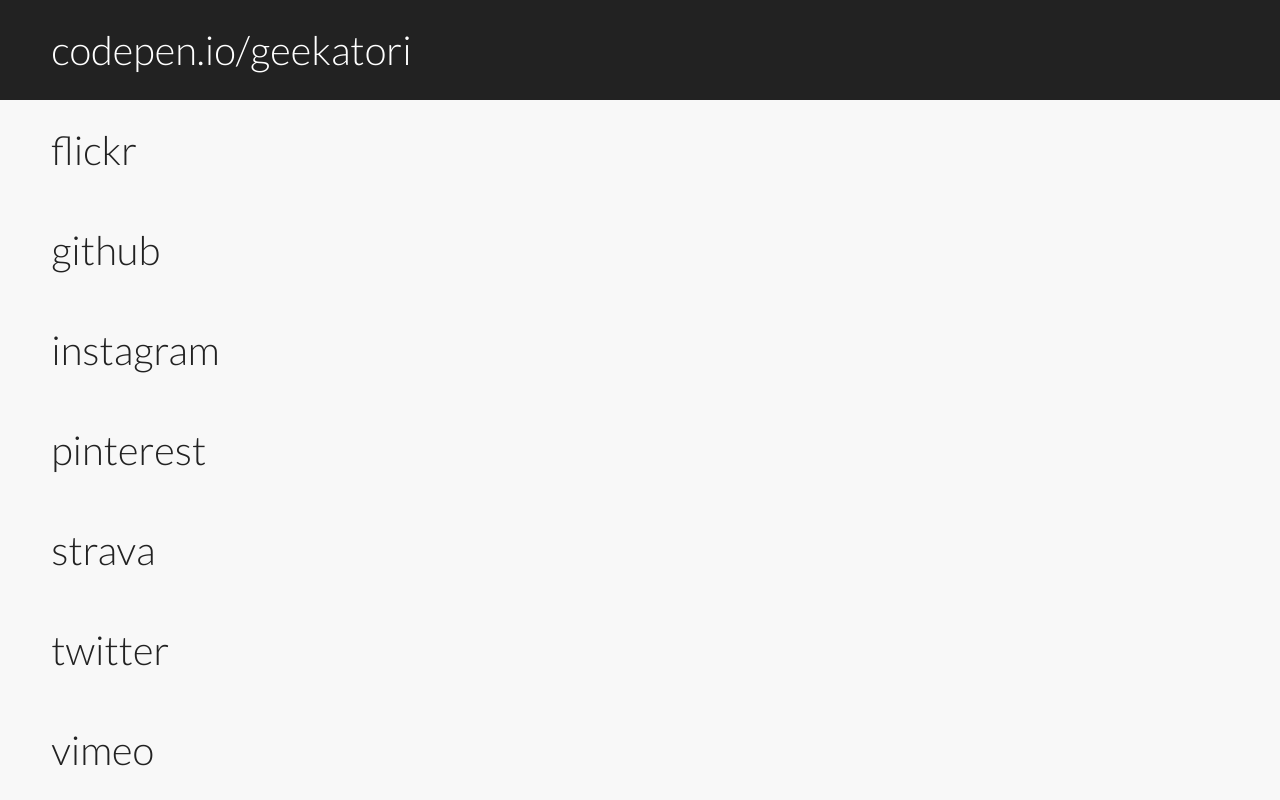
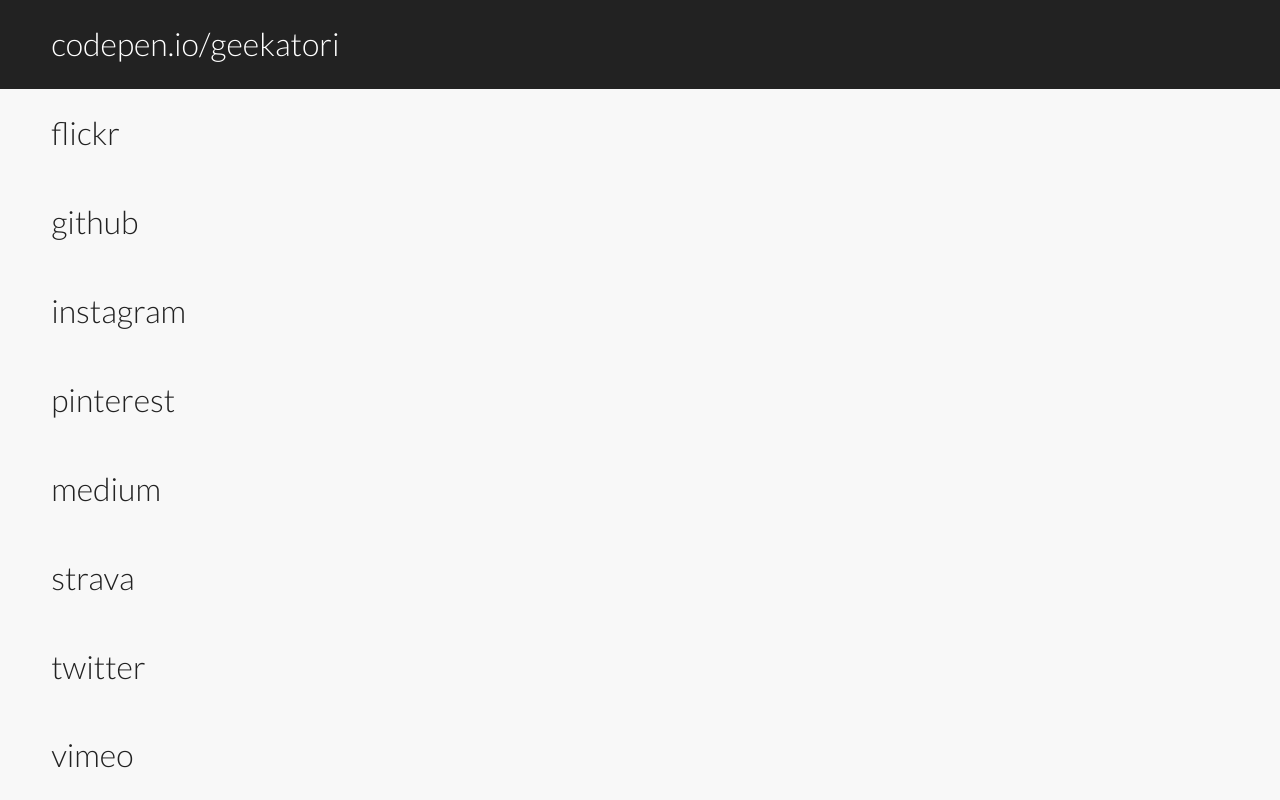
Before and after one commit to Geekatori/geekatori.com, a plain HTML site: page index.html in a window 1280 px wide. Drawn offline with Linux system fonts and the light colour scheme.

Commit message:
add medium network

```diff
--- a/index.html
+++ b/index.html
@@ -1,12 +1,14 @@
 <!DOCTYPE html>
 <html lang="en">
+
 <head>
     <meta charset="utf-8" />
-    <meta name="viewport" content="width=device-width, initial-scale=1.0, maximum-scale=1.0, user-scalable=0"/>
+    <meta name="viewport" content="width=device-width, initial-scale=1.0, maximum-scale=1.0, user-scalable=0" />
     <title>Geekatori te salutant</title>
     <link href='http://fonts.googleapis.com/css?family=Lato:300' rel='stylesheet' type='text/css'>
     <link rel="stylesheet" href="stylesheets/app.css">
 </head>
+
 <body>
     <!--Source code available on github.com/geekatori-->
     <!--No Javascript have been harmed to animate this website.-->
@@ -15,18 +17,23 @@
     <a href="//github.com/geekatori" title="github geekatori" class="cell github">github<span>.</span><span>c</span><span>o</span><span>m</span><span>/</span><span>g</span><span>e</span><span>e</span><span>k</span><span>a</span><span>t</span><span>o</span><span>r</span><span>i</span></a>
     <a href="//instagram.com/geekatori" title="instagram geekatori" class="cell instagram">instagram<span>.</span><span>c</span><span>o</span><span>m</span><span>/</span><span>g</span><span>e</span><span>e</span><span>k</span><span>a</span><span>t</span><span>o</span><span>r</span><span>i</span></a>
     <a href="//pinterest.com/geekatori" title="pinterest geekatori" class="cell pinterest">pinterest<span>.</span><span>c</span><span>o</span><span>m</span><span>/</span><span>g</span><span>e</span><span>e</span><span>k</span><span>a</span><span>t</span><span>o</span><span>r</span><span>i</span></a>
-    <a href="//www.strava.com/athletes/geekatori" title="strava geekatori" class="cell strava">strava<span>.</span><span>c</span><span>o</span><span>m</span><span>/</span><span>a</span><span>t</span><span>h</span><span>l</span><span>e</span><span>t</span><span>e</span><span>s</span><span>/</span><span>g</span><span>e</span><span>e</span><span>k</span><span>a</span><span>t</span><span>o</span><span>r</span><span>i</span></a>
+    <a href="//medium.com/@Geekatori" title="medium geekatori" class="cell medium">medium<span>.</span><span>c</span><span>o</span><span>m</span><span>/</span><span>@</span><span>g</span><span>e</span><span>e</span><span>k</span><span>a</span><span>t</span><span>o</span><span>r</span><span>i</span></a>
+    <a href="//strava.com/athletes/geekatori" title="strava geekatori" class="cell strava">strava<span>.</span><span>c</span><span>o</span><span>m</span><span>/</span><span>a</span><span>t</span><span>h</span><span>l</span><span>e</span><span>t</span><span>e</span><span>s</span><span>/</span><span>g</span><span>e</span><span>e</span><span>k</span><span>a</span><span>t</span><span>o</span><span>r</span><span>i</span></a>
     <a href="//twitter.com/geekatori" title="twitter geekatori" class="cell twitter">twitter<span>.</span><span>c</span><span>o</span><span>m</span><span>/</span><span>g</span><span>e</span><span>e</span><span>k</span><span>a</span><span>t</span><span>o</span><span>r</span><span>i</span></a>
     <a href="//vimeo.com/geekatori" title="vimeo geekatori" class="cell vimeo">vimeo<span>.</span><span>c</span><span>o</span><span>m</span><span>/</span><span>g</span><span>e</span><span>e</span><span>k</span><span>a</span><span>t</span><span>o</span><span>r</span><span>i</span></a>
     <script type="text/javascript">
-      var _gaq = _gaq || [];
-      _gaq.push(['_setAccount', 'UA-4127539-11']);
-      _gaq.push(['_trackPageview']);
-      (function() {
+    var _gaq = _gaq || [];
+    _gaq.push(['_setAccount', 'UA-4127539-11']);
+    _gaq.push(['_trackPageview']);
+    (function() {
         var ga = document.createElement('script');
         ga.type = 'text/javascript';
         ga.async = true;
-        ga.src = ('https:' == document.location.protocol ? 'https://ssl' : 'http://www') + '.google-analytics.com/ga.js';var s = document.getElementsByTagName('script')[0]; s.parentNode.insertBefore(ga, s);})();
+        ga.src = ('https:' == document.location.protocol ? 'https://ssl' : 'http://www') + '.google-analytics.com/ga.js';
+        var s = document.getElementsByTagName('script')[0];
+        s.parentNode.insertBefore(ga, s);
+    })();
     </script>
 </body>
+
 </html>
--- a/scss/app.scss
+++ b/scss/app.scss
@@ -22,11 +22,11 @@
     -webkit-align-items: center;
     -ms-align-items: center;
     align-items: center;
-    height: #{(100% / 8)};
+    height: #{(100% / 9)};
     width: 100%;
     padding: 0 4vw;
     color: #222;
-    font-size: 5vh;
+    font-size: 4vh;
     line-height: 1;
     text-decoration: none;
     transition: background-color .3s;
@@ -58,6 +58,7 @@
                                         (github #4183c4),
                                         (codepen, #222),
                                         (strava, #fc4c02),
+                                        (medium, #02b875),
                                         (vimeo, #4bf),
                                         (flickr, #1d6ccc),
                                         (instagram, #3f729b),
```
Also changed, not shown: stylesheets/app.css.
